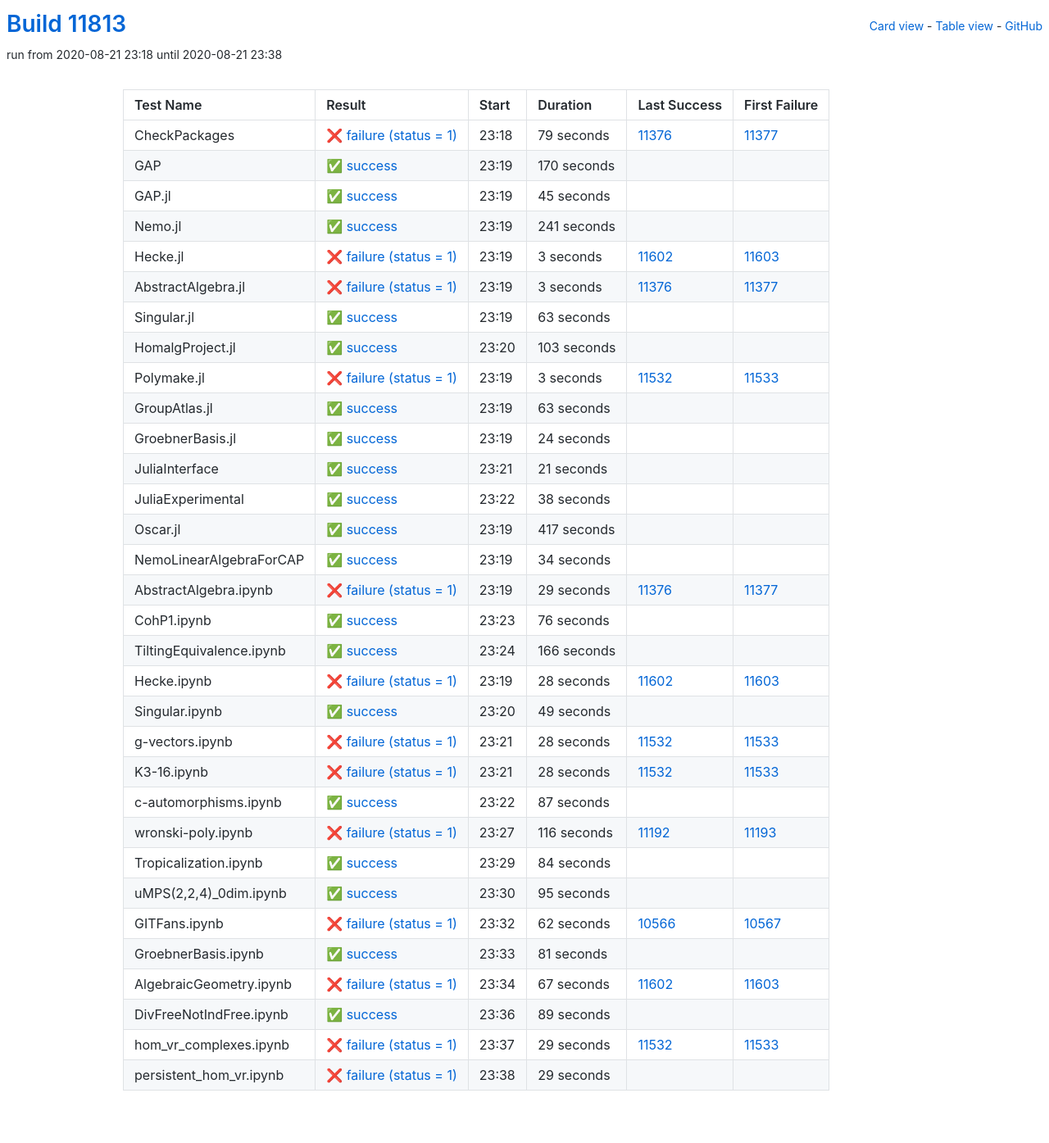
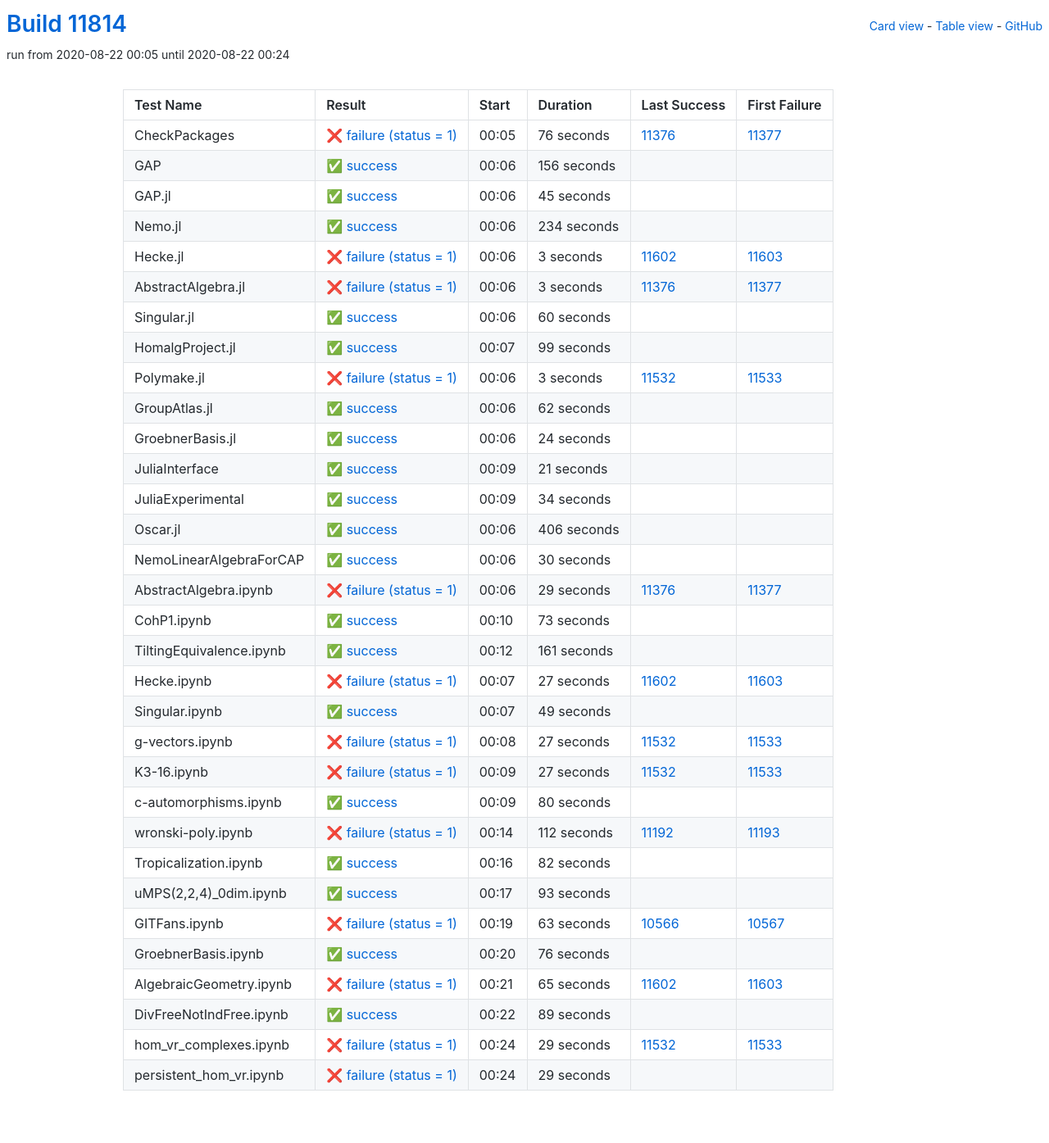
Before and after one commit to oscar-system/oscar-ci-status, a Jekyll site: the page built from table.html, in a window 1280 px wide. Shown: the whole page at 82% size. Built offline with Jekyll 4.4.1, drawn with Linux system fonts in a browser that asks for light colours.

Commit message:
Build #11814

```diff
--- a/_data/ci.yml
+++ b/_data/ci.yml
@@ -1,6 +1,6 @@
 ---
-build: 11813
-build_url: https://oscarci.mathematik.uni-kl.de/job/oscar/11813/
+build: 11814
+build_url: https://oscarci.mathematik.uni-kl.de/job/oscar/11814/
 job: oscar
 organization: oscar-system
 repo: oscar-ci-status
@@ -8,32 +8,32 @@
 tests:
 - name: CheckPackages
   id: checkpackages
-  log: https://oscarci.mathematik.uni-kl.de/job/oscar/11813/artifact/logs/build-11813/CheckPackages.log
-  start: 2020-08-21 23:18
+  log: https://oscarci.mathematik.uni-kl.de/job/oscar/11814/artifact/logs/build-11814/CheckPackages.log
+  start: 2020-08-22 00:05
   success: false
   exitcode: 1
   status: failure
-  duration: 79
+  duration: 76
   last_success: 11376
   last_success_url: https://oscarci.mathematik.uni-kl.de/job/oscar/11376/
   first_failure: 11377
   first_failure_url: https://oscarci.mathematik.uni-kl.de/job/oscar/11377/
 - name: GAP
   id: gap
-  log: https://oscarci.mathematik.uni-kl.de/job/oscar/11813/artifact/logs/build-11813/GAP.log
-  start: 2020-08-21 23:19
+  log: https://oscarci.mathematik.uni-kl.de/job/oscar/11814/artifact/logs/build-11814/GAP.log
+  start: 2020-08-22 00:06
   success: true
   exitcode: 0
   status: success
-  duration: 170
+  duration: 156
   last_success: false
   last_success_url:
   first_failure: false
   first_failure_url:
 - name: GAP.jl
   id: gap-jl
-  log: https://oscarci.mathematik.uni-kl.de/job/oscar/11813/artifact/logs/build-11813/GAP.jl.log
-  start: 2020-08-21 23:19
+  log: https://oscarci.mathematik.uni-kl.de/job/oscar/11814/artifact/logs/build-11814/GAP.jl.log
+  start: 2020-08-22 00:06
   success: true
   exitcode: 0
   status: success
@@ -44,20 +44,20 @@
   first_failure_url:
 - name: Nemo.jl
   id: nemo-jl
-  log: https://oscarci.mathematik.uni-kl.de/job/oscar/11813/artifact/logs/build-11813/Nemo.jl.log
-  start: 2020-08-21 23:19
+  log: https://oscarci.mathematik.uni-kl.de/job/oscar/11814/artifact/logs/build-11814/Nemo.jl.log
+  start: 2020-08-22 00:06
   success: true
   exitcode: 0
   status: success
-  duration: 241
+  duration: 234
   last_success: false
   last_success_url:
   first_failure: false
   first_failure_url:
 - name: Hecke.jl
   id: hecke-jl
-  log: https://oscarci.mathematik.uni-kl.de/job/oscar/11813/artifact/logs/build-11813/Hecke.jl.log
-  start: 2020-08-21 23:19
+  log: https://oscarci.mathematik.uni-kl.de/job/oscar/11814/artifact/logs/build-11814/Hecke.jl.log
+  start: 2020-08-22 00:06
   success: false
   exitcode: 1
   status: failure
@@ -68,8 +68,8 @@
   first_failure_url: https://oscarci.mathematik.uni-kl.de/job/oscar/11603/
 - name: AbstractAlgebra.jl
   id: abstractalgebra-jl
-  log: https://oscarci.mathematik.uni-kl.de/job/oscar/11813/artifact/logs/build-11813/AbstractAlgebra.jl.log
-  start: 2020-08-21 23:19
+  log: https://oscarci.mathematik.uni-kl.de/job/oscar/11814/artifact/logs/build-11814/AbstractAlgebra.jl.log
+  start: 2020-08-22 00:06
   success: false
   exitcode: 1
   status: failure
@@ -80,32 +80,32 @@
   first_failure_url: https://oscarci.mathematik.uni-kl.de/job/oscar/11377/
 - name: Singular.jl
   id: singular-jl
-  log: https://oscarci.mathematik.uni-kl.de/job/oscar/11813/artifact/logs/build-11813/Singular.jl.log
-  start: 2020-08-21 23:19
+  log: https://oscarci.mathematik.uni-kl.de/job/oscar/11814/artifact/logs/build-11814/Singular.jl.log
+  start: 2020-08-22 00:06
   success: true
   exitcode: 0
   status: success
-  duration: 63
+  duration: 60
   last_success: false
   last_success_url:
   first_failure: false
   first_failure_url:
 - name: HomalgProject.jl
   id: homalgproject-jl
-  log: https://oscarci.mathematik.uni-kl.de/job/oscar/11813/artifact/logs/build-11813/HomalgProject.jl.log
-  start: 2020-08-21 23:20
+  log: https://oscarci.mathematik.uni-kl.de/job/oscar/11814/artifact/logs/build-11814/HomalgProject.jl.log
+  start: 2020-08-22 00:07
   success: true
   exitcode: 0
   status: success
-  duration: 103
+  duration: 99
   last_success: false
   last_success_url:
   first_failure: false
   first_failure_url:
 - name: Polymake.jl
   id: polymake-jl
-  log: https://oscarci.mathematik.uni-kl.de/job/oscar/11813/artifact/logs/build-11813/Polymake.jl.log
-  start: 2020-08-21 23:19
+  log: https://oscarci.mathematik.uni-kl.de/job/oscar/11814/artifact/logs/build-11814/Polymake.jl.log
+  start: 2020-08-22 00:06
   success: false
   exitcode: 1
   status: failure
@@ -116,20 +116,20 @@
   first_failure_url: https://oscarci.mathematik.uni-kl.de/job/oscar/11533/
 - name: GroupAtlas.jl
   id: groupatlas-jl
-  log: https://oscarci.mathematik.uni-kl.de/job/oscar/11813/artifact/logs/build-11813/GroupAtlas.jl.log
-  start: 2020-08-21 23:19
+  log: https://oscarci.mathematik.uni-kl.de/job/oscar/11814/artifact/logs/build-11814/GroupAtlas.jl.log
+  start: 2020-08-22 00:06
   success: true
   exitcode: 0
   status: success
-  duration: 63
+  duration: 62
   last_success: false
   last_success_url:
   first_failure: false
   first_failure_url:
 - name: GroebnerBasis.jl
   id: groebnerbasis-jl
-  log: https://oscarci.mathematik.uni-kl.de/job/oscar/11813/artifact/logs/build-11813/GroebnerBasis.jl.log
-  start: 2020-08-21 23:19
+  log: https://oscarci.mathematik.uni-kl.de/job/oscar/11814/artifact/logs/build-11814/GroebnerBasis.jl.log
+  start: 2020-08-22 00:06
   success: true
   exitcode: 0
   status: success
@@ -140,8 +140,8 @@
   first_failure_url:
 - name: JuliaInterface
   id: juliainterface
-  log: https://oscarci.mathematik.uni-kl.de/job/oscar/11813/artifact/logs/build-11813/JuliaInterface.log
-  start: 2020-08-21 23:21
+  log: https://oscarci.mathematik.uni-kl.de/job/oscar/11814/artifact/logs/build-11814/JuliaInterface.log
+  start: 2020-08-22 00:09
   success: true
   exitcode: 0
   status: success
@@ -152,32 +152,8 @@
   first_failure_url:
 - name: JuliaExperimental
   id: juliaexperimental
-  log: https://oscarci.mathematik.uni-kl.de/job/oscar/11813/artifact/logs/build-11813/JuliaExperimental.log
-  start: 2020-08-21 23:22
-  success: true
-  exitcode: 0
-  status: success
-  duration: 38
-  last_success: false
-  last_success_url:
-  first_failure: false
-  first_failure_url:
-- name: Oscar.jl
-  id: oscar-jl
-  log: https://oscarci.mathematik.uni-kl.de/job/oscar/11813/artifact/logs/build-11813/Oscar.jl.log
-  start: 2020-08-21 23:19
-  success: true
-  exitcode: 0
-  status: success
-  duration: 417
-  last_success: false
-  last_success_url:
-  first_failure: false
-  first_failure_url:
-- name: NemoLinearAlgebraForCAP
-  id: nemolinearalgebraforcap
-  log: https://oscarci.mathematik.uni-kl.de/job/oscar/11813/artifact/logs/build-11813/NemoLinearAlgebraForCAP.log
-  start: 2020-08-21 23:19
+  log: https://oscarci.mathematik.uni-kl.de/job/oscar/11814/artifact/logs/build-11814/JuliaExperimental.log
+  start: 2020-08-22 00:09
   success: true
   exitcode: 0
   status: success
@@ -186,10 +162,34 @@
   last_success_url:
   first_failure: false
   first_failure_url:
+- name: Oscar.jl
+  id: oscar-jl
+  log: https://oscarci.mathematik.uni-kl.de/job/oscar/11814/artifact/logs/build-11814/Oscar.jl.log
+  start: 2020-08-22 00:06
+  success: true
+  exitcode: 0
+  status: success
+  duration: 406
+  last_success: false
+  last_success_url:
+  first_failure: false
+  first_failure_url:
+- name: NemoLinearAlgebraForCAP
+  id: nemolinearalgebraforcap
+  log: https://oscarci.mathematik.uni-kl.de/job/oscar/11814/artifact/logs/build-11814/NemoLinearAlgebraForCAP.log
+  start: 2020-08-22 00:06
+  success: true
+  exitcode: 0
+  status: success
+  duration: 30
+  last_success: false
+  last_success_url:
+  first_failure: false
+  first_failure_url:
 - name: AbstractAlgebra.ipynb
   id: abstractalgebra-ipynb
-  log: https://oscarci.mathematik.uni-kl.de/job/oscar/11813/artifact/logs/build-11813/AbstractAlgebra.ipynb.log
-  start: 2020-08-21 23:19
+  log: https://oscarci.mathematik.uni-kl.de/job/oscar/11814/artifact/logs/build-11814/AbstractAlgebra.ipynb.log
+  start: 2020-08-22 00:06
   success: false
   exitcode: 1
   status: failure
@@ -200,44 +200,44 @@
   first_failure_url: https://oscarci.mathematik.uni-kl.de/job/oscar/11377/
 - name: CohP1.ipynb
   id: cohp1-ipynb
-  log: https://oscarci.mathematik.uni-kl.de/job/oscar/11813/artifact/logs/build-11813/CohP1.ipynb.log
-  start: 2020-08-21 23:23
+  log: https://oscarci.mathematik.uni-kl.de/job/oscar/11814/artifact/logs/build-11814/CohP1.ipynb.log
+  start: 2020-08-22 00:10
   success: true
   exitcode: 0
   status: success
-  duration: 76
+  duration: 73
   last_success: false
   last_success_url:
   first_failure: false
   first_failure_url:
 - name: TiltingEquivalence.ipynb
   id: tiltingequivalence-ipynb
-  log: https://oscarci.mathematik.uni-kl.de/job/oscar/11813/artifact/logs/build-11813/TiltingEquivalence.ipynb.log
-  start: 2020-08-21 23:24
+  log: https://oscarci.mathematik.uni-kl.de/job/oscar/11814/artifact/logs/build-11814/TiltingEquivalence.ipynb.log
+  start: 2020-08-22 00:12
   success: true
   exitcode: 0
   status: success
-  duration: 166
+  duration: 161
   last_success: false
   last_success_url:
   first_failure: false
   first_failure_url:
 - name: Hecke.ipynb
   id: hecke-ipynb
-  log: https://oscarci.mathematik.uni-kl.de/job/oscar/11813/artifact/logs/build-11813/Hecke.ipynb.log
-  start: 2020-08-21 23:19
+  log: https://oscarci.mathematik.uni-kl.de/job/oscar/11814/artifact/logs/build-11814/Hecke.ipynb.log
+  start: 2020-08-22 00:07
   success: false
   exitcode: 1
   status: failure
-  duration: 28
+  duration: 27
   last_success: 11602
   last_success_url: https://oscarci.mathematik.uni-kl.de/job/oscar/11602/
   first_failure: 11603
   first_failure_url: https://oscarci.mathematik.uni-kl.de/job/oscar/11603/
 - name: Singular.ipynb
   id: singular-ipynb
-  log: https://oscarci.mathematik.uni-kl.de/job/oscar/11813/artifact/logs/build-11813/Singular.ipynb.log
-  start: 2020-08-21 23:20
+  log: https://oscarci.mathematik.uni-kl.de/job/oscar/11814/artifact/logs/build-11814/Singular.ipynb.log
+  start: 2020-08-22 00:07
   success: true
   exitcode: 0
   status: success
@@ -248,116 +248,116 @@
   first_failure_url:
 - name: g-vectors.ipynb
   id: g-vectors-ipynb
-  log: https://oscarci.mathematik.uni-kl.de/job/oscar/11813/artifact/logs/build-11813/g-vectors.ipynb.log
-  start: 2020-08-21 23:21
+  log: https://oscarci.mathematik.uni-kl.de/job/oscar/11814/artifact/logs/build-11814/g-vectors.ipynb.log
+  start: 2020-08-22 00:08
   success: false
   exitcode: 1
   status: failure
-  duration: 28
+  duration: 27
   last_success: 11532
   last_success_url: https://oscarci.mathematik.uni-kl.de/job/oscar/11532/
   first_failure: 11533
   first_failure_url: https://oscarci.mathematik.uni-kl.de/job/oscar/11533/
 - name: K3-16.ipynb
   id: k3-16-ipynb
-  log: https://oscarci.mathematik.uni-kl.de/job/oscar/11813/artifact/logs/build-11813/K3-16.ipynb.log
-  start: 2020-08-21 23:21
+  log: https://oscarci.mathematik.uni-kl.de/job/oscar/11814/artifact/logs/build-11814/K3-16.ipynb.log
+  start: 2020-08-22 00:09
   success: false
   exitcode: 1
   status: failure
-  duration: 28
+  duration: 27
   last_success: 11532
   last_success_url: https://oscarci.mathematik.uni-kl.de/job/oscar/11532/
   first_failure: 11533
   first_failure_url: https://oscarci.mathematik.uni-kl.de/job/oscar/11533/
 - name: c-automorphisms.ipynb
   id: c-automorphisms-ipynb
-  log: https://oscarci.mathematik.uni-kl.de/job/oscar/11813/artifact/logs/build-11813/c-automorphisms.ipynb.log
-  start: 2020-08-21 23:22
+  log: https://oscarci.mathematik.uni-kl.de/job/oscar/11814/artifact/logs/build-11814/c-automorphisms.ipynb.log
+  start: 2020-08-22 00:09
   success: true
   exitcode: 0
   status: success
-  duration: 87
+  duration: 80
   last_success: false
   last_success_url:
   first_failure: false
   first_failure_url:
 - name: wronski-poly.ipynb
   id: wronski-poly-ipynb
-  log: https://oscarci.mathematik.uni-kl.de/job/oscar/11813/artifact/logs/build-11813/wronski-poly.ipynb.log
-  start: 2020-08-21 23:27
+  log: https://oscarci.mathematik.uni-kl.de/job/oscar/11814/artifact/logs/build-11814/wronski-poly.ipynb.log
+  start: 2020-08-22 00:14
   success: false
   exitcode: 1
   status: failure
-  duration: 116
+  duration: 112
   last_success: 11192
   last_success_url: https://oscarci.mathematik.uni-kl.de/job/oscar/11192/
   first_failure: 11193
   first_failure_url: https://oscarci.mathematik.uni-kl.de/job/oscar/11193/
 - name: Tropicalization.ipynb
   id: tropicalization-ipynb
-  log: https://oscarci.mathematik.uni-kl.de/job/oscar/11813/artifact/logs/build-11813/Tropicalization.ipynb.log
-  start: 2020-08-21 23:29
+  log: https://oscarci.mathematik.uni-kl.de/job/oscar/11814/artifact/logs/build-11814/Tropicalization.ipynb.log
+  start: 2020-08-22 00:16
   success: true
   exitcode: 0
   status: success
-  duration: 84
+  duration: 82
   last_success: false
   last_success_url:
   first_failure: false
   first_failure_url:
 - name: uMPS(2,2,4)_0dim.ipynb
   id: umps-2-2-4-0dim-ipynb
-  log: https://oscarci.mathematik.uni-kl.de/job/oscar/11813/artifact/logs/build-11813/uMPS-2-2-4-_0dim.ipynb.log
-  start: 2020-08-21 23:30
+  log: https://oscarci.mathematik.uni-kl.de/job/oscar/11814/artifact/logs/build-11814/uMPS-2-2-4-_0dim.ipynb.log
+  start: 2020-08-22 00:17
   success: true
   exitcode: 0
   status: success
-  duration: 95
+  duration: 93
   last_success: false
   last_success_url:
   first_failure: false
   first_failure_url:
 - name: GITFans.ipynb
   id: gitfans-ipynb
-  log: https://oscarci.mathematik.uni-kl.de/job/oscar/11813/artifact/logs/build-11813/GITFans.ipynb.log
-  start: 2020-08-21 23:32
+  log: https://oscarci.mathematik.uni-kl.de/job/oscar/11814/artifact/logs/build-11814/GITFans.ipynb.log
+  start: 2020-08-22 00:19
   success: false
   exitcode: 1
   status: failure
-  duration: 62
+  duration: 63
   last_success: 10566
   last_success_url: https://oscarci.mathematik.uni-kl.de/job/oscar/10566/
   first_failure: 10567
   first_failure_url: https://oscarci.mathematik.uni-kl.de/job/oscar/10567/
 - name: GroebnerBasis.ipynb
   id: groebnerbasis-ipynb
-  log: https://oscarci.mathematik.uni-kl.de/job/oscar/11813/artifact/logs/build-11813/GroebnerBasis.ipynb.log
-  start: 2020-08-21 23:33
+  log: https://oscarci.mathematik.uni-kl.de/job/oscar/11814/artifact/logs/build-11814/GroebnerBasis.ipynb.log
+  start: 2020-08-22 00:20
   success: true
   exitcode: 0
   status: success
-  duration: 81
+  duration: 76
   last_success: false
   last_success_url:
   first_failure: false
   first_failure_url:
 - name: AlgebraicGeometry.ipynb
   id: algebraicgeometry-ipynb
-  log: https://oscarci.mathematik.uni-kl.de/job/oscar/11813/artifact/logs/build-11813/AlgebraicGeometry.ipynb.log
-  start: 2020-08-21 23:34
+  log: https://oscarci.mathematik.uni-kl.de/job/oscar/11814/artifact/logs/build-11814/AlgebraicGeometry.ipynb.log
+  start: 2020-08-22 00:21
   success: false
   exitcode: 1
   status: failure
-  duration: 67
+  duration: 65
   last_success: 11602
   last_success_url: https://oscarci.mathematik.uni-kl.de/job/oscar/11602/
   first_failure: 11603
   first_failure_url: https://oscarci.mathematik.uni-kl.de/job/oscar/11603/
 - name: DivFreeNotIndFree.ipynb
   id: divfreenotindfree-ipynb
-  log: https://oscarci.mathematik.uni-kl.de/job/oscar/11813/artifact/logs/build-11813/DivFreeNotIndFree.ipynb.log
-  start: 2020-08-21 23:36
+  log: https://oscarci.mathematik.uni-kl.de/job/oscar/11814/artifact/logs/build-11814/DivFreeNotIndFree.ipynb.log
+  start: 2020-08-22 00:22
   success: true
   exitcode: 0
   status: success
@@ -368,8 +368,8 @@
   first_failure_url:
 - name: hom_vr_complexes.ipynb
   id: hom-vr-complexes-ipynb
-  log: https://oscarci.mathematik.uni-kl.de/job/oscar/11813/artifact/logs/build-11813/hom_vr_complexes.ipynb.log
-  start: 2020-08-21 23:37
+  log: https://oscarci.mathematik.uni-kl.de/job/oscar/11814/artifact/logs/build-11814/hom_vr_complexes.ipynb.log
+  start: 2020-08-22 00:24
   success: false
   exitcode: 1
   status: failure
@@ -380,8 +380,8 @@
   first_failure_url: https://oscarci.mathematik.uni-kl.de/job/oscar/11533/
 - name: persistent_hom_vr.ipynb
   id: persistent-hom-vr-ipynb
-  log: https://oscarci.mathematik.uni-kl.de/job/oscar/11813/artifact/logs/build-11813/persistent_hom_vr.ipynb.log
-  start: 2020-08-21 23:38
+  log: https://oscarci.mathematik.uni-kl.de/job/oscar/11814/artifact/logs/build-11814/persistent_hom_vr.ipynb.log
+  start: 2020-08-22 00:24
   success: false
   exitcode: 1
   status: failure
```
Also changed, not shown: README.md.
